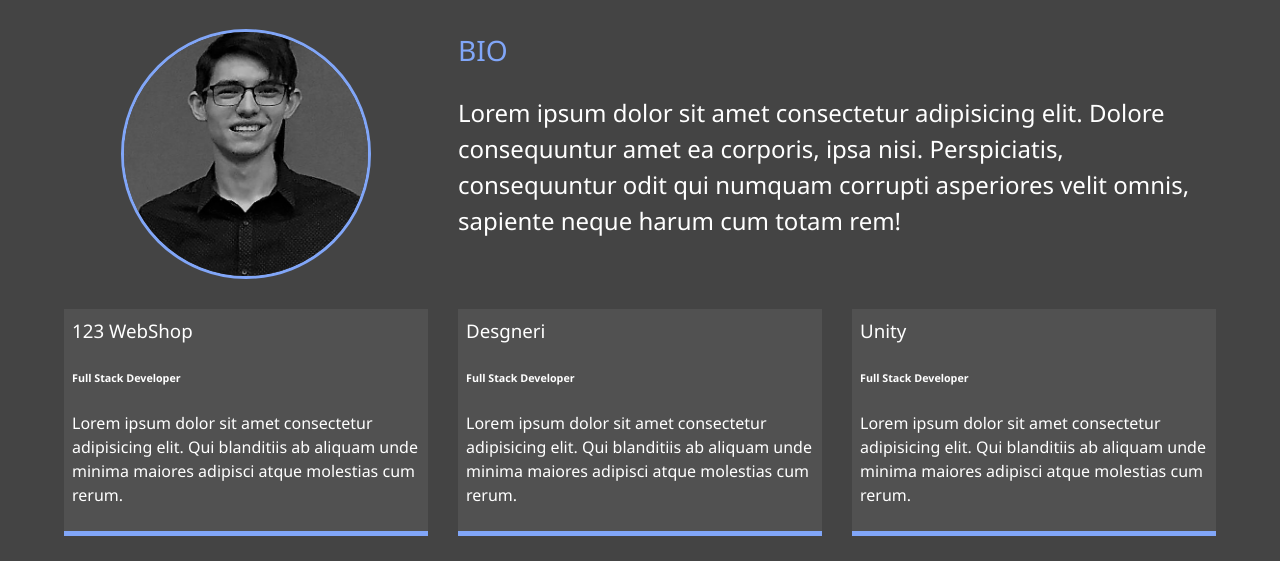
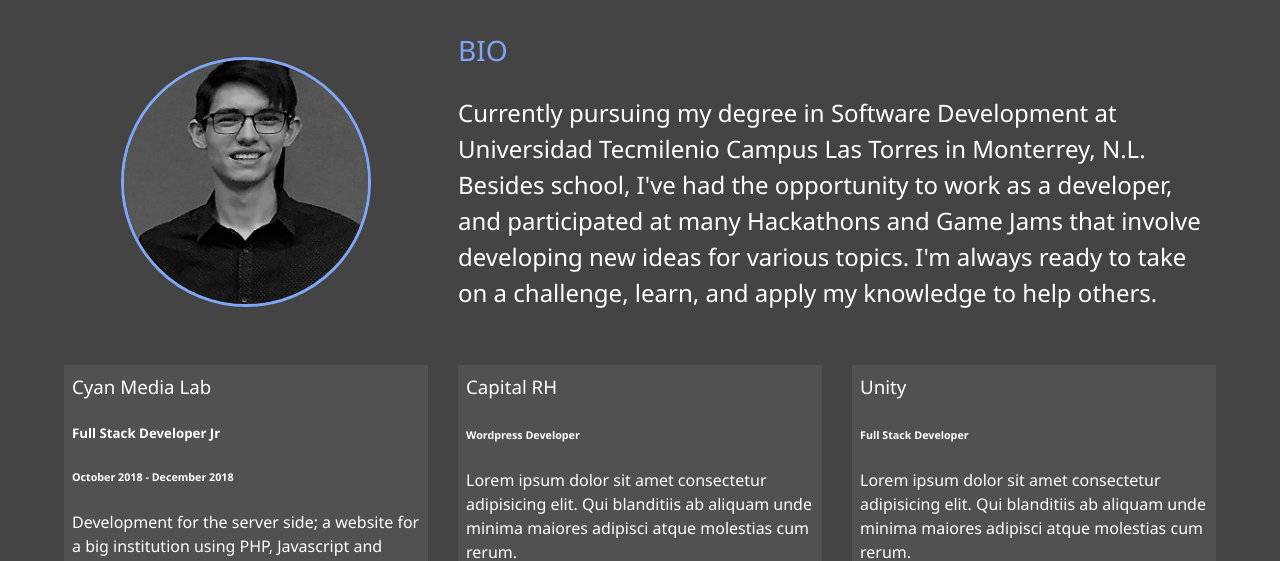
Before and after one commit to alexrsolutions/cv_portfolio, a website: page dist/about.html in a window 1280 px wide. Shown: the part 253-814 px from the top of the page. Drawn offline with Linux system fonts and the light colour scheme.

```diff
--- a/dist/about.html
+++ b/dist/about.html
@@ -58,22 +58,21 @@
             <img src="img/portrait.jpg" alt="Salvador Ramirez" class="bio-image">
             <div class="bio">
                 <h3 class="text-secondary">BIO</h3>
-                <p>Lorem ipsum dolor sit amet consectetur adipisicing elit.
-                Dolore consequuntur amet ea corporis, ipsa nisi.
-                Perspiciatis, consequuntur odit qui numquam
-                corrupti asperiores velit omnis, sapiente neque
-                harum cum totam rem!</p>
+                <p>Currently pursuing my degree in Software Development at Universidad Tecmilenio Campus Las Torres
+                    in Monterrey, N.L. Besides school, I've had the opportunity to work as a developer, and participated
+                    at many Hackathons and Game Jams that involve developing new ideas for various topics.
+                    I'm always ready to take on a challenge, learn, and apply my knowledge to help others.
+                </p>
             </div>
             <div class="job job-1">
-                <h3>123 WebShop</h3>
-                <h6>Full Stack Developer</h6>
-                <p>Lorem ipsum dolor sit amet consectetur adipisicing elit.
-                    Qui blanditiis ab aliquam unde minima maiores adipisci
-                    atque molestias cum rerum.</p>
+                <h3>Cyan Media Lab</h3>
+                <h5>Full Stack Developer Jr</h5>
+                <h6>October 2018 - December 2018</h6>
+                <p>Development for the server side; a website for a big institution using PHP, Javascript and HTML.</p>
             </div>
             <div class="job job-2">
-                <h3>Desgneri</h3>
-                <h6>Full Stack Developer</h6>
+                <h3>Capital RH</h3>
+                <h6>Wordpress Developer</h6>
                 <p>Lorem ipsum dolor sit amet consectetur adipisicing elit.
                     Qui blanditiis ab aliquam unde minima maiores adipisci
                     atque molestias cum rerum.</p>
--- a/package.json
+++ b/package.json
@@ -3,14 +3,17 @@
   "version": "1.0.0",
   "description": "Responsive portfolio website",
   "main": "index.js",
+  "homepage": "https://alexrsolutions.github.io/cv_portfolio",
   "dependencies": {
+    "gh-pages": "^2.0.1",
     "gulp-wait": "0.0.2",
     "i": "^0.3.6",
     "node-sass": "^4.11.0"
   },
   "devDependencies": {},
   "scripts": {
-    "sass": "node-sass -w scss/ -o dist/css/ --recursive"
+    "sass": "node-sass -w scss/ -o dist/css/ --recursive",
+    "deploy": "gh-pages -d dist"
   },
   "author": "SalvadorRamirez",
   "license": "MIT"
```
Also changed, not shown: dist/work.html (+4 -4 lines), dist/img/projects/project1.jpeg (added), dist/img/projects/project1.jpg (deleted), 1 other file.
